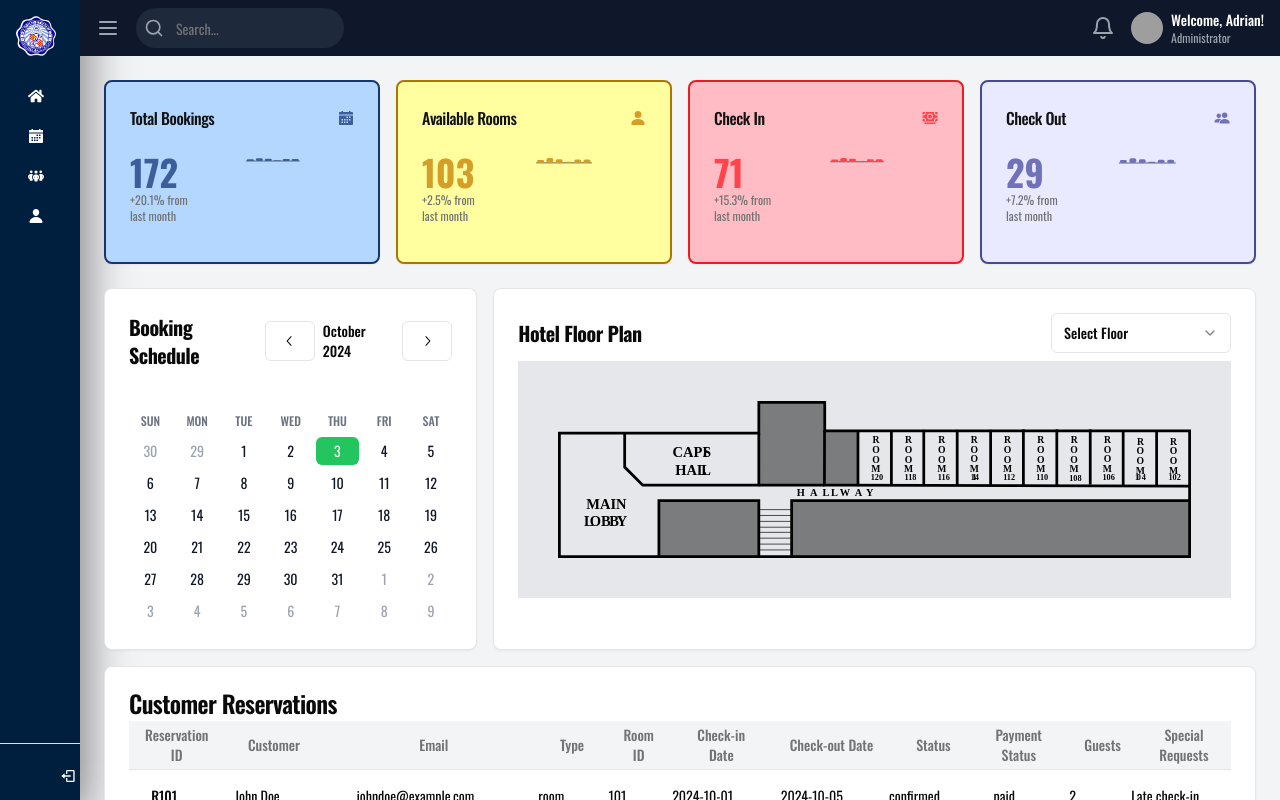
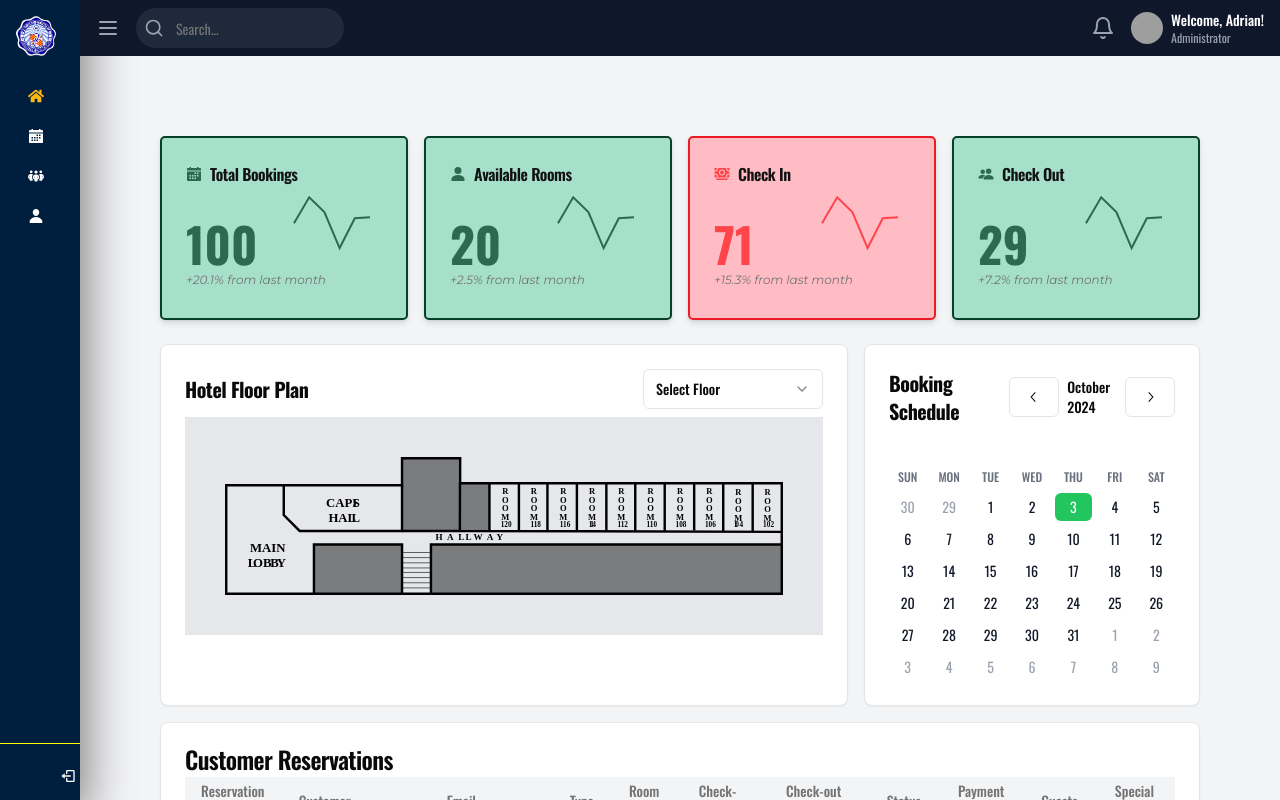
Before and after one commit to Arainf/lantaka-reservation-system, a React (Vite) app: page /dashboard in a window 1280 px wide. Built offline with nearby package versions, Linux system fonts and the light colour scheme; grey boxes are pictures that could not be loaded.

Commit message:
update 9 files

```diff
--- a/package.json
+++ b/package.json
@@ -45,6 +45,6 @@
     "globals": "^15.9.0",
     "postcss": "^8.4.47",
     "tailwindcss": "^3.4.13",
-    "vite": "^5.4.1"
+    "vite": "^5.4.8"
   }
 }
--- a/src/components/common/cards/CustomerTable.jsx
+++ b/src/components/common/cards/CustomerTable.jsx
@@ -96,7 +96,7 @@ const CustomerTable = () => {
       <CardHeader className="mb-0 pb-0">
         <CardTitle>Customer Reservations</CardTitle>
         <Table className="min-w-full">
-            <TableHeader className="sticky top-0 bg-white z-10">
+            <TableHeader className="sticky top-0 bg-white ">
               <TableRow>
                 <TableHead className="bg-gray-100 text-center w-[7%] " >Reservation ID</TableHead>
                 <TableHead className="bg-gray-100 text-center w-[9%] " >Customer</TableHead>
--- a/src/components/common/cards/ReservationCard.jsx
+++ b/src/components/common/cards/ReservationCard.jsx
@@ -1,7 +1,8 @@
-import React from 'react'
-import { Card, CardContent, CardHeader, CardTitle } from "@/components/ui/card"
-import { Skeleton } from "@/components/ui/skeleton"
-import { Component as BarChartComponent } from '@/components/common/charts/BarChartComponent';
+import React, { memo, useMemo } from 'react';
+import { Card, CardContent, CardHeader, CardTitle } from "@/components/ui/card";
+import { Skeleton } from "@/components/ui/skeleton";
+import { calculateShade } from '@/utils/colorsUtils';
+import { Component as LineChartComponent} from "@/components/common/charts/LineChartComponent"
 
 const ReservationCard = ({
   isLoading = false,
@@ -16,92 +17,55 @@ const ReservationCard = ({
   baseColor = "",
   graphData,
 }) => {
-  // Helper to calculate a lighter or darker color shade
-  const calculateShade = (baseColor, amount) => {
-    let usePound = false;
-    let color = baseColor;
 
-    if (color[0] === "#") {
-      color = color.slice(1);
-      usePound = true;
+  const shades = useMemo(() => {
+    const numberOfShades = 5;
+    const step = 40; // Control brightness
+    const generatedShades = [];
+
+    for (let i = -numberOfShades; i <= numberOfShades; i++) {
+      const shade = calculateShade(baseColor, i * step);  // Use imported function
+      generatedShades.push(shade);
     }
 
-    let num = parseInt(color, 16);
+    return generatedShades;
+  }, [baseColor]);
 
-    let r = (num >> 16) + amount;
-    if (r > 255) r = 255;
-    else if (r < 0) r = 0;
-
-    let g = ((num >> 8) & 0x00FF) + amount;
-    if (g > 255) g = 255;
-    else if (g < 0) g = 0;
-
-    let b = (num & 0x0000FF) + amount;
-    if (b > 255) b = 255;
-    else if (b < 0) b = 0;
-
-    return (usePound ? "#" : "") + (r.toString(16).padStart(2, '0')) + (g.toString(16).padStart(2, '0')) + (b.toString(16).padStart(2, '0'));
-  };
-
-  // Function to generate a color scale
-  const generateColorScale = (baseColor, numberOfShades) => {
-    const shades = [];
-    const step = 40; // Adjust this value to control the brightness change between shades
-
-    // Create lighter to darker shades
-    for (let i = -numberOfShades; i <= numberOfShades; i++) {
-      const shade = calculateShade(baseColor, i * step);
-      shades.push(shade);
-    }
-
-    return shades;
-  };
-
-  const shades = generateColorScale(baseColor, 5); // Generate 5 lighter and 5 darker shades
-
-  // Variants
   const backgroundColor = shades[9];  // Lighter shade
   const textColor = shades[6];  // Darker shade
   const borderColor = shades[5];  // Even lighter
 
-
   return (
-    <Card style={{ backgroundColor: backgroundColor, border: "solid 2px" , borderColor: borderColor }} className="w-full">
-      <CardHeader className="flex flex-row items-center justify-between space-y-0 pb-2">
-        <CardTitle style={{ color: '#121212' }} className="text-md font-medium">{title}</CardTitle>
+    <Card style={{ backgroundColor, border: "solid 2px", borderColor, borderRadius: "5px" }} className="w-full drop-shadow-md ">
+      <CardHeader className="flex flex-row items-center space-y-0 pb-2">
         <Icon style={{ color: textColor }} className="h-4 w-4 text-muted-foreground" />
+        <CardTitle style={{ color: '#121212' }} className="text-md ml-2 font-[Oswald] font
+         font-semibold">{title}</CardTitle>
       </CardHeader>
       <CardContent className="justify-between">
-        {isLoading ? (
+        {/* {isLoading ? (
           <>
             <Skeleton className="h-12 w-[100px] bg-sky-200" />
             <Skeleton className="mt-2 h-4 w-[120px] bg-sky-200" />
           </>
-        ) : (
-          <>
-            <div className="flex items-center">
-              <div className='flex-shrink'>
-                <div style={{ color: textColor }} className="text-4xl font-bold">
-                  {valuePrefix}
-                  {value.toLocaleString()}
-                  {valueSuffix}
-                </div>
-                <p className="text-xs text-muted-foreground">
-                  {percentagePrefix}
-                  {percentageChange > 0 ? "+" : ""}
-                  {percentageChange.toFixed(1)}%
-                  {percentageSuffix && ` ${percentageSuffix}`}
-                </p>
+        ) : ( */}
+          <div className="flex items-center justify-between">
+            <div className="flex-shrink">
+              <div style={{ color: textColor }} className="text-5xl font-bold">
+                {valuePrefix}{value.toLocaleString()}{valueSuffix}
               </div>
-              <div className="h-[100px] w-[100%] min-w-0 flex-shrink">
-                <BarChartComponent chartData={graphData} barColor={textColor} />  {/* Pass the baseColor as barColor */}
-              </div>
+              <p className="text-xs mt-1 font-[Montserrat] italic text-muted-foreground absolute">
+                {percentagePrefix}{percentageChange > 0 ? "+" : ""}{percentageChange.toFixed(1)}% {percentageSuffix}
+              </p>
             </div>
-          </>
-        )}
+            <div>
+              <LineChartComponent chartData={graphData} barColor={textColor}/>
+            </div>
+          </div>
+        {/* )} */}
       </CardContent>
     </Card>
-  )
-}
+  );
+};
 
-export default ReservationCard
+export default memo(ReservationCard);  // Memoizing to avoid unnecessary re-renders
--- a/src/components/common/charts/BarChartComponent.jsx
+++ b/src/components/common/charts/BarChartComponent.jsx
@@ -1,16 +1,9 @@
-"use client";
 
 import { Bar, BarChart, CartesianGrid, XAxis, Tooltip } from "recharts";
-import {
-  Card,
-  CardContent,
-} from "@/components/ui/card";
 import {
   ChartContainer,
   ChartTooltipContent,
 } from "@/components/ui/chart";
-
-export const description = "A bar chart";
 
 const chartConfig = {
   desktop: {
@@ -21,17 +14,13 @@ const chartConfig = {
 
 export function Component({ chartData, barColor }) {
   return (
-    <CardContent clasName="flex">
       <ChartContainer config={chartConfig}>
-        {/* <ResponsiveContainer width="100%" height={200}> */}
           <BarChart data={chartData} margin={{ top: 20, right: 30, left: 20, bottom: 5 }}>
-            <CartesianGrid vertical={false} horizontal={false} />
-            <XAxis dataKey="month" tickLine={false} tickMargin={10} tickFormatter={() => ""} />
+            <CartesianGrid vertical={false} />
+            <XAxis dataKey="month" tickLine={false} tickMargin={10} axisLine={false} tickFormatter={(value) => value.slice(0, 3)} />
             <Tooltip content={<ChartTooltipContent hideLabel />} />
             <Bar dataKey="desktop" fill={barColor} radius={2} />
           </BarChart>
-        {/* </ResponsiveContainer> */}
       </ChartContainer>
-    </CardContent>
   );
 }
--- /dev/null
+++ b/src/components/common/charts/LineChartComponent.jsx
@@ -0,0 +1,51 @@
+"use client"
+
+import { CartesianGrid, Line, LineChart, XAxis } from "recharts"
+
+import {
+  ChartContainer,
+  ChartTooltip,
+  ChartTooltipContent,
+} from "@/components/ui/chart"
+
+const chartConfig = {
+  desktop: {
+    label: "Desktop",
+    color: "hsl(var(--chart-1))",
+  },
+}
+
+export function Component({ chartData, barColor }) {
+  return (
+    <ChartContainer config={chartConfig} className="w-[100px] h-[100px]">
+        <LineChart
+        accessibilityLayer
+        data={chartData}
+        margin={{
+            left: 12,
+            right: 12,
+        }}
+        >
+        <CartesianGrid vertical={false} horizontal={false} />
+        <XAxis
+            dataKey="month"
+            tickLine={false}
+            axisLine={false}
+            tickMargin={8}
+            tickFormatter={() => " "}
+        />
+        <ChartTooltip
+            cursor={false}
+            content={<ChartTooltipContent hideLabel />}
+        />
+        <Line
+            dataKey="desktop"
+            type="linear"
+            stroke={barColor}
+            strokeWidth={2}
+            dot={false}
+        />
+        </LineChart>
+    </ChartContainer>
+  )
+}
--- a/src/components/common/navigatin-side-top/NavigationSide.jsx
+++ b/src/components/common/navigatin-side-top/NavigationSide.jsx
@@ -15,7 +15,7 @@ const navLinks = [
   {
     icon: <FaHome style={{ height: '1rem', width: '1rem' }} />, // Icon for Dashboard
     display: "Dashboard", // Text displayed for Dashboard
-    url: "/home" // URL for Dashboard
+    url: "/dashboard" // URL for Dashboard
   },
   {
     icon: <IoCalendarSharp style={{ height: '1rem', width: '1rem' }} />, // Icon for Reservations
--- a/src/pages/(admin-pages)/dashboard.jsx
+++ b/src/pages/(admin-pages)/dashboard.jsx
@@ -1,4 +1,4 @@
-import React from 'react';
+import { lazy, Suspense, useMemo } from 'react';
 import './adminPages.css';
 import NavigationSide from '@/components/common/navigatin-side-top/NavigationSide';
 import NavigationTop from '@/components/common/navigatin-side-top/NavigationTop';
@@ -6,46 +6,52 @@ import ReservationCard from '@/components/common/cards/ReservationCard';
 import { IoCalendarSharp, IoPersonSharp, IoCashSharp, IoPeopleSharp } from "react-icons/io5";
 import { Card, CardContent, CardHeader, CardTitle } from "@/components/ui/card";
 import { Select, SelectContent, SelectItem, SelectTrigger, SelectValue } from "@/components/ui/select";
-import CustomerTable from '@/components/common/cards/CustomerTable';
-import BookingCalendar from '@/components/common/cards/BookingCalendar';
-import FloorPlan from "@/assets/images/Floorplan.svg"
+import FloorPlan from "@/assets/images/Floorplan.svg";
+import { Component as BarChartComponent } from '@/components/common/charts/BarChartComponent';
 
 
-const chartData = [
-  { month: "January", desktop: 186 },
-  { month: "February", desktop: 305 },
-  { month: "March", desktop: 237 },
-  { month: "April", desktop: 73 },
-  { month: "May", desktop: 209 },
-  { month: "June", desktop: 214 },
-]
+// Lazy-loaded components
+const CustomerTable = lazy(() => import('@/components/common/cards/CustomerTable'));
+const BookingCalendar = lazy(() => import('@/components/common/cards/BookingCalendar'));
+
+
 
 
 const Dashboard = ({ sidebarOpen, toggleSidebar }) => {
+
+  const chartData = useMemo(() => [
+    { month: "January", desktop: 186 },
+    { month: "February", desktop: 305 },
+    { month: "March", desktop: 237 },
+    { month: "April", desktop: 73 },
+    { month: "May", desktop: 209 },
+    { month: "June", desktop: 214 },
+  ], []);
+
   return (
     <div className="flex flex-row overflow-hidden relative w-screen h-screen bg-gray-100">
       <NavigationSide isOpen={sidebarOpen} />
       <div className="flex-1 overflow-auto">
         <NavigationTop onSidebarToggle={toggleSidebar} />
-        <main className="p-6">
+        <main className="p-20 ">
           <div className="mb-6">
             <div className="grid grid-cols-4 gap-4 row">
               <ReservationCard
                 title="Total Bookings"
                 icon={IoCalendarSharp}
-                value={172}
+                value={100}
                 percentageChange={20.1}
                 percentageSuffix="from last month"
-                baseColor='#143774'
+                baseColor='#06402b'
                 graphData={chartData}
               />
               <ReservationCard
                 title="Available Rooms"
                 icon={IoPersonSharp}
-                value={103}
+                value={20}
                 percentageChange={2.5}
                 percentageSuffix="from last month"
-                baseColor='#ad7600'
+                baseColor='#06402b'
                 graphData={chartData}
               />
               <ReservationCard
@@ -63,14 +69,14 @@ const Dashboard = ({ sidebarOpen, toggleSidebar }) => {
                 value={29}
                 percentageChange={7.2}
                 percentageSuffix="from last month"
-                baseColor='#494992'
+                baseColor='#06402b'
                 graphData={chartData}
               />
             </div>
           </div>
 
           <div className="grid grid-cols-3 gap-4 mb-6">
-            <BookingCalendar/>
+
 
             <Card className='col-span-2 row-span-1'>
               <CardHeader className='flex flex-row items-center justify-between space-y-0 pb-2'>
@@ -87,22 +93,27 @@ const Dashboard = ({ sidebarOpen, toggleSidebar }) => {
               </CardHeader>
               <CardContent>
                 <div className='bg-gray-200 h-[calc(100%-2rem)] p-10 flex items-center justify-center '>
-                  <img src={FloorPlan} alt="" srcset="" />
+                  <img src={FloorPlan} alt="" />
                 </div>
               </CardContent>
-              {/* Booking calendar */}
             </Card>
+
+            <Suspense fallback={<div>Loading...</div>}>
+              <BookingCalendar />
+            </Suspense>
+
+            <Suspense fallback={<div>Loading...</div>}>
               <div className="col-span-3">
-                <CustomerTable/>
+                <CustomerTable />
               </div>
-
+            </Suspense>
           </div>
 
           <div className='grid grid-cols-1 md:grid-cols-2 lg:grid-cols-3 gap-4'>
-            {/* Placeholder cards for different chart types */}
+            {/* Other chart placeholders */}
             <Card>
               <CardHeader>
-                <CardTitle className="text-lg font-semibold">Chart Title</CardTitle>
+                <CardTitle className="text-lg font-semibold">Line Chart Placeholder</CardTitle>
               </CardHeader>
               <CardContent>
                 <div className='bg-gray-200 h-48 flex items-center justify-center'>
@@ -112,21 +123,11 @@ const Dashboard = ({ sidebarOpen, toggleSidebar }) => {
             </Card>
             <Card>
               <CardHeader>
-                <CardTitle className="text-lg font-semibold">Chart Title</CardTitle>
+                <CardTitle className="text-lg font-semibold">Bar Chart Placeholder</CardTitle>
               </CardHeader>
               <CardContent>
-                <div className='bg-gray-200 h-48 flex items-center justify-center'>
-                  Pie Chart Placeholder
-                </div>
-              </CardContent>
-            </Card>
-            <Card>
-              <CardHeader>
-                <CardTitle className="text-lg font-semibold">Chart Title</CardTitle>
-              </CardHeader>
-              <CardContent>
-                <div className='bg-gray-200 h-48 flex items-center justify-center'>
-                  Bar Chart Placeholder
+                <div className="h-[200px] w-[auto] min-w-0">
+                  <BarChartComponent chartData={chartData} barColor="#494992" />
                 </div>
               </CardContent>
             </Card>
--- /dev/null
+++ b/src/utils/colorsUtils.js
@@ -0,0 +1,21 @@
+export const calculateShade = (baseColor, amount) => {
+    let usePound = false;
+    let color = baseColor;
+
+    if (color[0] === "#") {
+      color = color.slice(1);
+      usePound = true;
+    }
+
+    let num = parseInt(color, 16);
+    let r = (num >> 16) + amount;
+    r = r > 255 ? 255 : r < 0 ? 0 : r;
+
+    let g = ((num >> 8) & 0x00FF) + amount;
+    g = g > 255 ? 255 : g < 0 ? 0 : g;
+
+    let b = (num & 0x0000FF) + amount;
+    b = b > 255 ? 255 : b < 0 ? 0 : b;
+
+    return (usePound ? "#" : "") + r.toString(16).padStart(2, '0') + g.toString(16).padStart(2, '0') + b.toString(16).padStart(2, '0');
+  };
```
Also changed, not shown: 1 other file (tests, documents, lock files or other folders).
